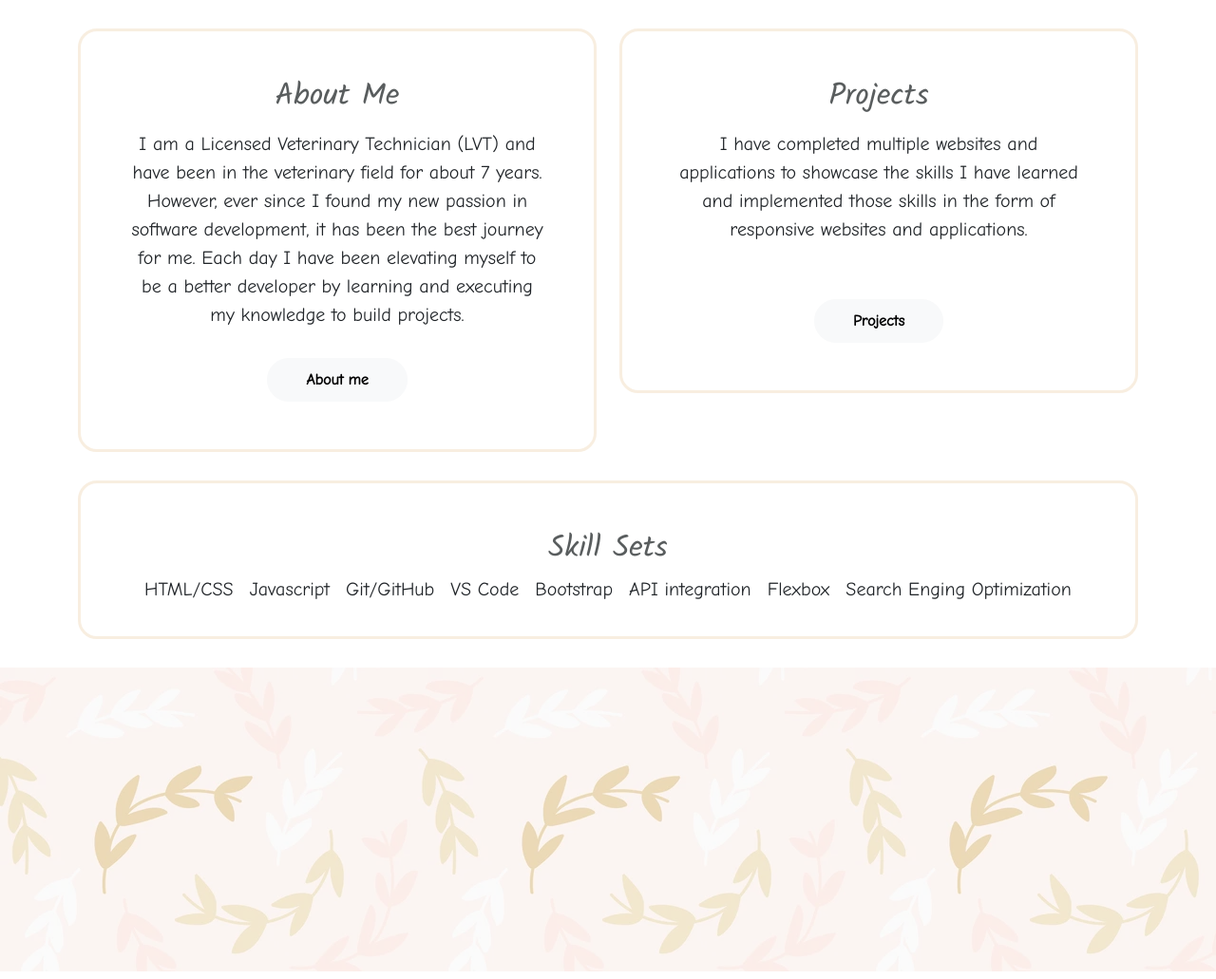
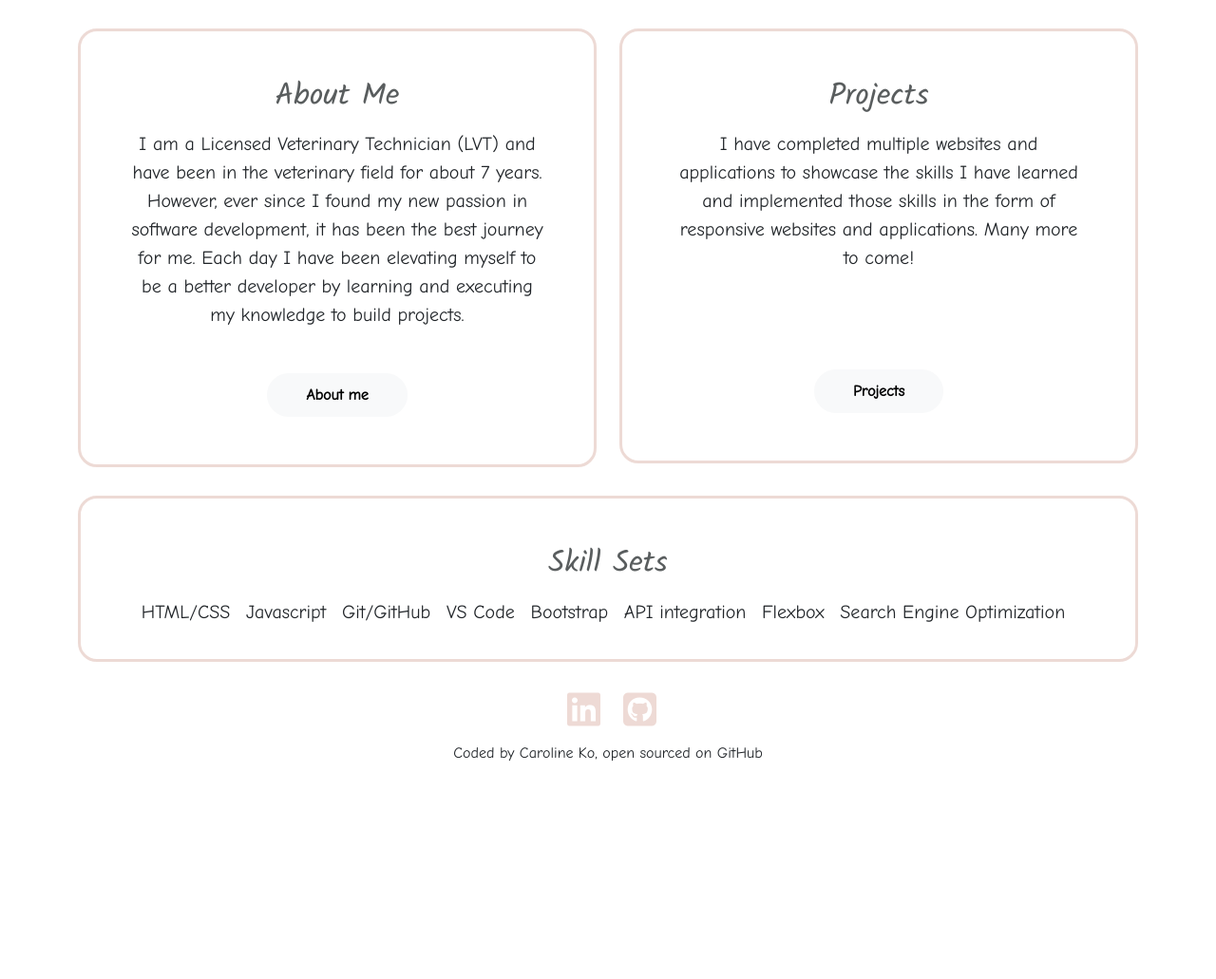
Before and after one commit to hancarol/developer-portfolio, a plain HTML site: page aboutme.html in a window 1280 px wide. Shown: the part 400-1431 px from the top of the page at 95% size. After the commit the page ends 1211 px from the top, so only its background shows below. Drawn offline with nearby package versions, Linux system fonts and the light colour scheme; a web font is replaced by a local one.

Commit message:
finished up about me page

```diff
--- a/aboutme.html
+++ b/aboutme.html
@@ -16,14 +16,15 @@
       href="https://fonts.googleapis.com/css2?family=Annie+Use+Your+Telescope&family=Comic+Neue&family=Kalam&display=swap"
       rel="stylesheet"
     />
+    <script
+      src="https://kit.fontawesome.com/7c7a513e4c.js"
+      crossorigin="anonymous"
+    ></script>
     <link rel="stylesheet" href="/styles.css" />
     <title>Document</title>
   </head>
   <body>
-    <nav
-      class="navbar navbar-expand-lg navbar-light"
-      style="background-color: rgb(242, 221, 193, 0.4)"
-    >
+    <nav class="navbar navbar-expand-lg navbar-light">
       <div class="container-fluid">
         <a class="navbar-brand" href="/">Caroline Ko</a>
         <button
@@ -70,10 +71,10 @@
     </div>
     <div class="container">
       <div class="row">
-        <div class="col-md-6">
+        <div class="col-lg-6">
           <div class="main-about-me-paragraphs">
             <h2 class="mb-3">About Me</h2>
-            <p>
+            <p class="pb-3">
               I am a Licensed Veterinary Technician (LVT) and have been in the
               veterinary field for about 7 years. However, ever since I found my
               new passion in software development, it has been the best journey
@@ -84,13 +85,13 @@
             <a href="#" class="btn btn-light"><strong>About me</strong></a>
           </div>
         </div>
-        <div class="col-md-6">
+        <div class="col-lg-6">
           <div class="main-projects-paragraphs">
             <h2 class="mb-3">Projects</h2>
-            <p class="pb-1">
+            <p class="pb-5">
               I have completed multiple websites and applications to showcase
               the skills I have learned and implemented those skills in the form
-              of responsive websites and applications.
+              of responsive websites and applications. Many more to come!
             </p>
             <br />
             <a href="#" class="btn btn-light"> <strong>Projects</strong></a>
@@ -98,10 +99,10 @@
         </div>
       </div>
       <div class="row">
-        <div class="col-12">
+        <div class="col-lg-12">
           <ul class="skill-list pb-1">
-            <h2>Skill Sets</h2>
-            <div class="skills d-flex justify-content-evenly">
+            <h2 class="mb-3">Skill Sets</h2>
+            <div class="skills">
               <li>HTML/CSS</li>
               <li>Javascript</li>
               <li>Git/GitHub</li>
@@ -109,13 +110,30 @@
               <li>Bootstrap</li>
               <li>API integration</li>
               <li>Flexbox</li>
-              <li>Search Enging Optimization</li>
+              <li>Search Engine Optimization</li>
             </div>
           </ul>
         </div>
       </div>
     </div>
-    <h2 class="footer"></h2>
+
+    <ul class="d-flex justify-content-center">
+      <li class="me-4">
+        <a
+          href="https://www.linkedin.com/in/cko91"
+          target="_blank"
+          title="LinkedIn"
+          ><i class="fab fa-linkedin" style="color: rgb(226, 194, 185, 0.6);"></i
+        ></a>
+      </li>
+      <li class="me-4">
+        <a href="https://github.com/hancarol" target="_blank" title="GitHub"
+          ><i class="fab fa-github-square "style="color: rgb(226, 194, 185, 0.6);"></i
+        ></a>
+      </li>
+    </ul>
+
+    <h6>Coded by Caroline Ko, open sourced on GitHub</h6>
     <script
       src="https://cdn.jsdelivr.net/npm/bootstrap@5.1.3/dist/js/bootstrap.bundle.min.js"
       integrity="sha384-ka7Sk0Gln4gmtz2MlQnikT1wXgYsOg+OMhuP+IlRH9sENBO0LRn5q+8nbTov4+1p"
--- a/styles.css
+++ b/styles.css
@@ -1,6 +1,5 @@
 :root {
-  --primary-color: rgb(242, 221, 193, 0.5);
-  --secondary-color: rgb(226, 194, 185, 0.6);
+  --primary-color: rgb(226, 194, 185, 0.6);
   --font-color: rgb(48, 52, 54, 0.8);
   --primary-font: "Kalam", cursive;
   --secondary-font: "Comic Neue", cursive;
@@ -12,7 +11,8 @@ h2 {
   color: var(--font-color);
 }
 
-p, .skills{
+p,
+.skills {
   font-family: var(--secondary-font);
   font-size: 20px;
   margin: 0 0 30px 0;
@@ -24,12 +24,26 @@ nav {
 }
 
 li {
- list-style: none;
+  list-style: none;
+  display: inline-block;
+  margin-right: 10px;
+}
+
+h6{
+  text-align: center;
+  font-family: var(--secondary-font);
+}
+.main-body {
+  background: var(--primary-color);
+  opacity: 0.7;
+  text-align: center;
+  padding-bottom: 20px;
+  margin-bottom: 30px;
 }
 
 .fab {
   font-size: 40px;
-  color: white;
+  color:white;
 }
 
 .main-video {
@@ -44,34 +58,15 @@ li {
   opacity: 0.8;
 }
 
-.my-pic {
-  border-radius: 50px;
-  box-shadow: 10px 10px 5px var(--secondary-color);
-
-  max-width: 100%;
-  opacity: 95%;
-}
-
-.footer {
-  padding: 20px 0px 300px 0px;
-  background-image: url(/images/pink-background.webp);
-  opacity: 0.3;
-}
 
 .location-paragraph {
   font-size: 30px;
   color: white;
 }
 
-.main-body {
-  background: var(--secondary-color);
-  text-align: center;
-  padding-bottom: 20px;
-  margin-bottom: 30px;
-}
-
 .main-about-me-paragraphs,
-.main-projects-paragraphs, .skill-list {
+.main-projects-paragraphs,
+.skill-list {
   border: 3px solid var(--primary-color);
   text-align: center;
   padding: 50px;
@@ -91,7 +86,7 @@ li {
   margin-bottom: 15px;
 }
 
-.welcome {
+.welcome{
   position: relative;
   z-index: 1;
   color: white;
@@ -112,3 +107,11 @@ li {
   background: white;
   border: 1px solid black;
 }
+
+@media (max-width: 800px) {
+  .skills li{
+    display: inline;
+
+  }
+
+}
```
Also changed, not shown: contact.html (+4 -1 lines), index.html (+3 -2 lines), projects.html (+5 -1 lines).
